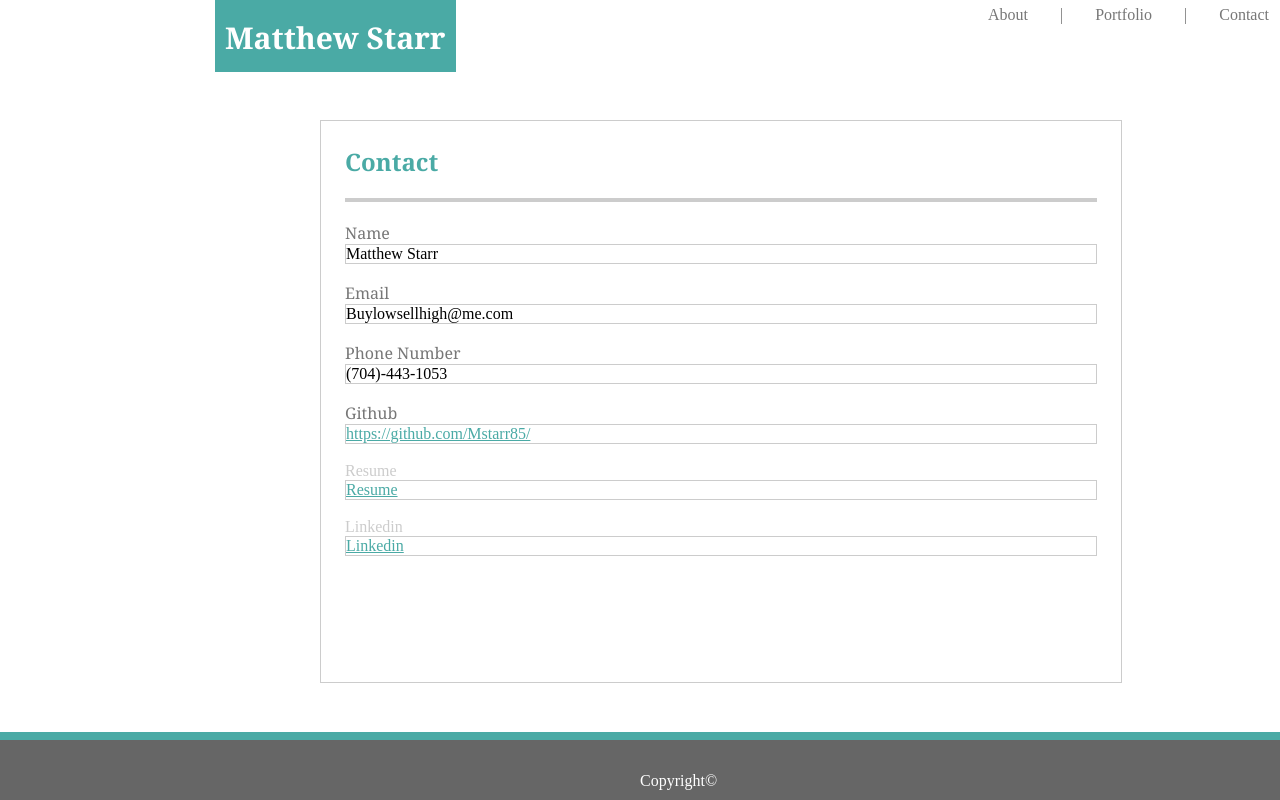
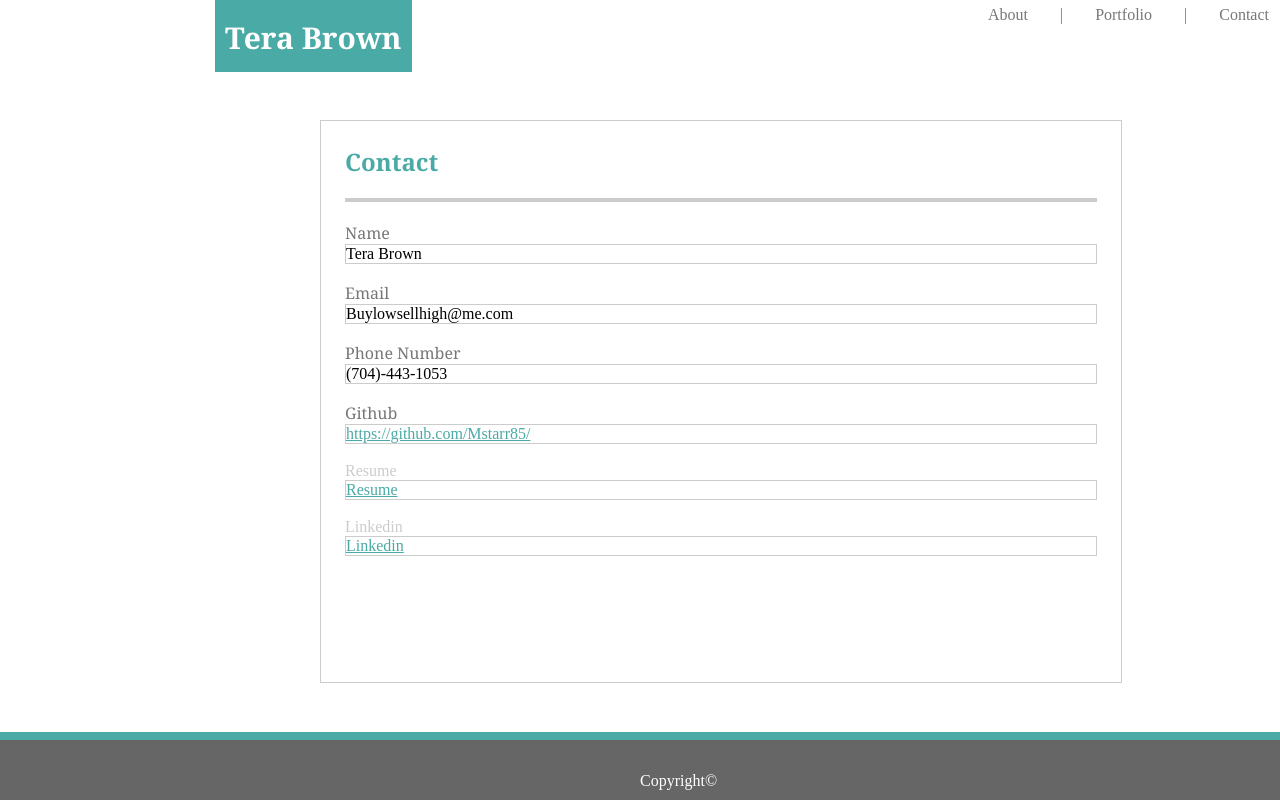
Before and after one commit to terabrown12/portfolio, a plain HTML site: page contact.html in a window 1280 px wide. Drawn offline with Linux system fonts and the light colour scheme; files that its build step writes are made by us from their sources.

Commit message:
Add files via upload

```diff
--- a/contact.html
+++ b/contact.html
@@ -4,7 +4,7 @@
 
 <head>
     <meta charset="utf-8">
-    <link rel="stylesheet" type="text/css" href="./assets/css/style.css" />
+    <link rel="stylesheet" type="text/css" href="./style.css" />
     <meta name="viewport" content="width=device-width,initial-scale=1,maximum-scale=1,user-scalable=no">
     <meta http-equiv="X-UA-Compatible" content="IE=edge,chrome=1">
     <meta name="HandheldFriendly" content="true">
@@ -15,7 +15,7 @@
         <ul>
             <li>
                 <h1 id="name">
-                    <div id="nameText">Matthew Starr</div>
+                    <div id="nameText">Tera Brown</div>
                 </h1>
             </li>
             <li><a href="contact.html">Contact</a></li>
@@ -31,7 +31,7 @@
             <h2>Contact</h2>
             <div id="border"></div>
             <div id="Name">Name</div>
-            <div id="John">Matthew Starr</div>
+            <div id="Brown">Tera Brown</div>
             <br>
             <div id="Email">Email</div>
             <div id="Example">Buylowsellhigh@me.com</div>
--- a/style.css
+++ b/style.css
@@ -144,7 +144,7 @@ li a {
 
 }
 
-#John {
+#Brown {
     border: #cccccc;
     border-style: Solid;
     border-width: 1px;
```
Also changed, not shown: portfolio.html (+4 -4 lines).
